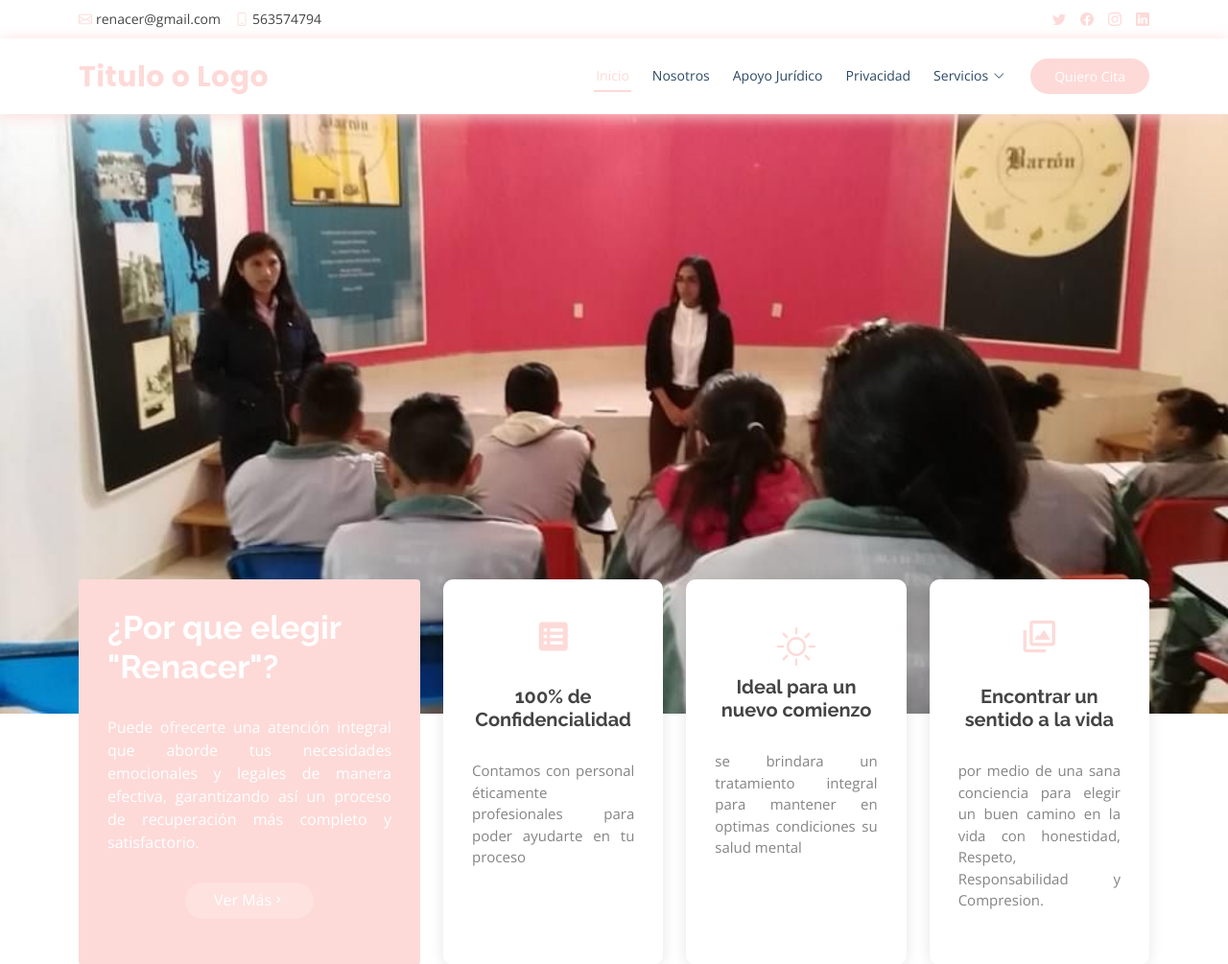
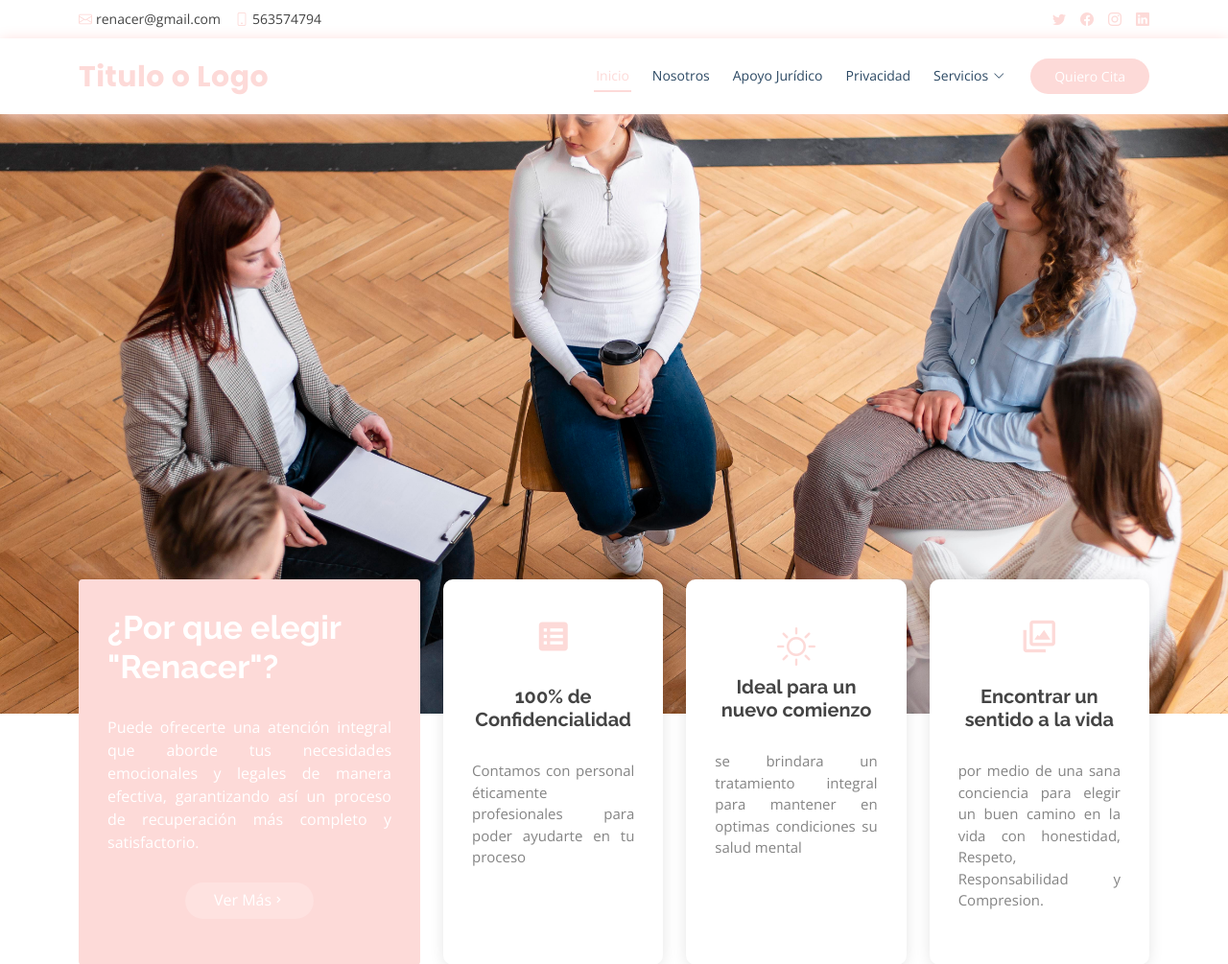
Before and after one commit to xavismith91/renacer, a PHP site: page / in a window 1280 px wide. Shown: the top 1005 px of the page at 96% size. Run offline with PHP 8.4, Linux system fonts and the light colour scheme; some libraries are stand-ins or nearby versions.

Commit message:
changeimg}

```diff
--- a/assets/css/style.css
+++ b/assets/css/style.css
@@ -453,7 +453,7 @@ h6 {
 #hero {
   width: 100%;
   height: 90vh;
-  background: url("../img/renacer4.JPG") top center;
+  background: url("../img/reunion-terapia.jpg") top center;
   background-size: cover;
   margin-bottom: -200px;
 }
```
Also changed, not shown: assets/img/reunion-terapia.jpg (added).
